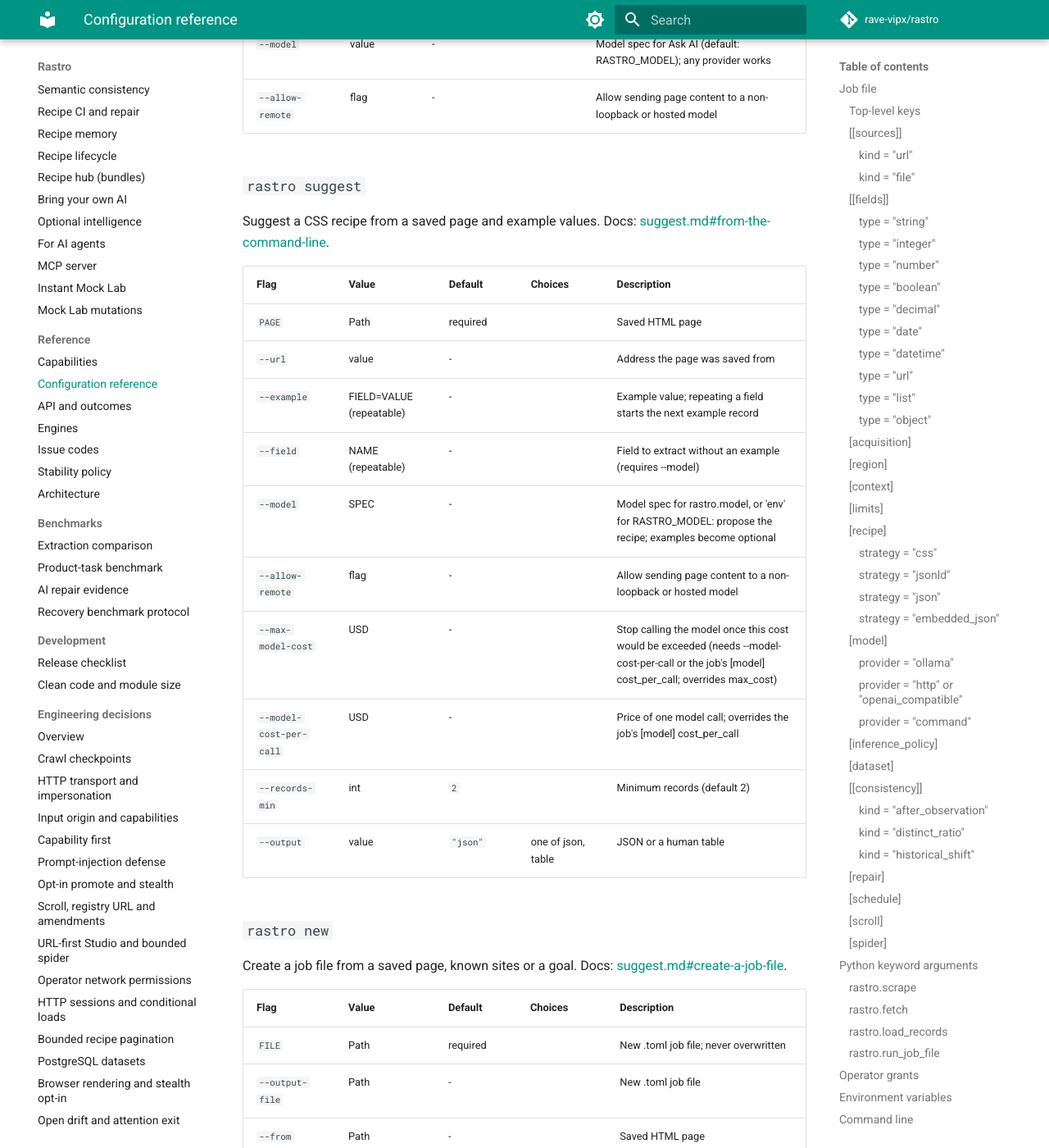
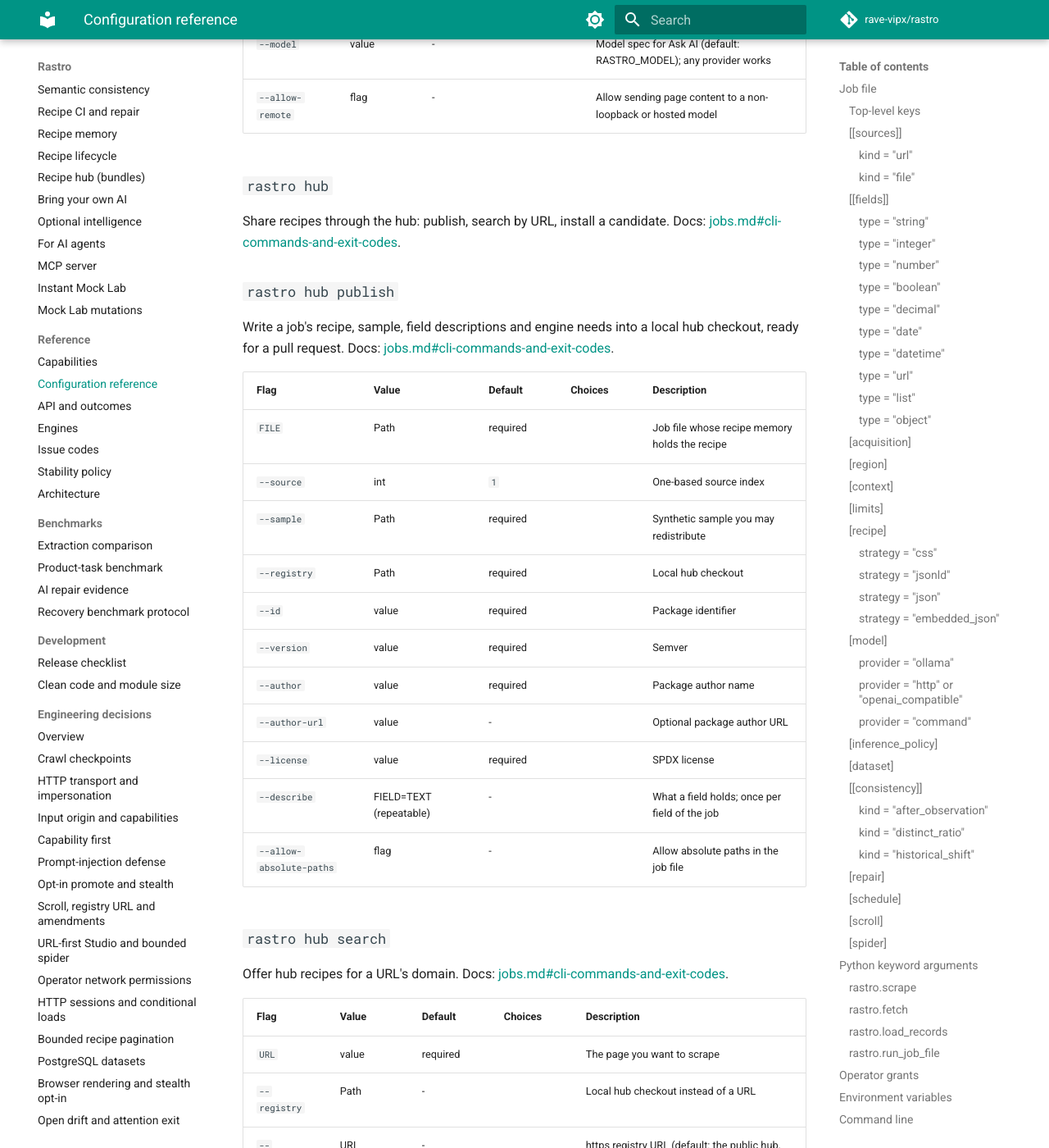
Before and after one commit to rave-vipx/rastro, an MkDocs documentation site: the page built from docs/configuration.md, in a window 1280 px wide and 1400 px high, scrolled down 43502 px. Shown: the whole window at 82% size. Built offline with MkDocs 1.6.1 and Material for MkDocs 9.7.7, drawn with Linux system fonts in a browser that asks for light colours; comment, search, counter and statistics services are not loaded; some of the changed text lies outside the part shown.

Commit message:
feat(cli): add the rastro hub command group and its capability row

```diff
--- a/docs/configuration.md
+++ b/docs/configuration.md
@@ -919,6 +919,49 @@ Open the local Studio (needs rastro[studio]). Docs: [studio.md#install-and-start
 | `--model` | value | - |  | Model spec for Ask AI (default: RASTRO_MODEL); any provider works |
 | `--allow-remote` | flag | - |  | Allow sending page content to a non-loopback or hosted model |
 
+### `rastro hub`
+
+Share recipes through the hub: publish, search by URL, install a candidate. Docs: [jobs.md#cli-commands-and-exit-codes](jobs.md#cli-commands-and-exit-codes).
+
+### `rastro hub publish`
+
+Write a job's recipe, sample, field descriptions and engine needs into a local hub checkout, ready for a pull request. Docs: [jobs.md#cli-commands-and-exit-codes](jobs.md#cli-commands-and-exit-codes).
+
+| Flag | Value | Default | Choices | Description |
+| --- | --- | --- | --- | --- |
+| `FILE` | Path | required |  | Job file whose recipe memory holds the recipe |
+| `--source` | int | `1` |  | One-based source index |
+| `--sample` | Path | required |  | Synthetic sample you may redistribute |
+| `--registry` | Path | required |  | Local hub checkout |
+| `--id` | value | required |  | Package identifier |
+| `--version` | value | required |  | Semver |
+| `--author` | value | required |  | Package author name |
+| `--author-url` | value | - |  | Optional package author URL |
+| `--license` | value | required |  | SPDX license |
+| `--describe` | FIELD=TEXT (repeatable) | - |  | What a field holds; once per field of the job |
+| `--allow-absolute-paths` | flag | - |  | Allow absolute paths in the job file |
+
+### `rastro hub search`
+
+Offer hub recipes for a URL's domain. Docs: [jobs.md#cli-commands-and-exit-codes](jobs.md#cli-commands-and-exit-codes).
+
+| Flag | Value | Default | Choices | Description |
+| --- | --- | --- | --- | --- |
+| `URL` | value | required |  | The page you want to scrape |
+| `--registry` | Path | - |  | Local hub checkout instead of a URL |
+| `--registry-url` | URL | - |  | https registry URL (default: the public hub, https://raw.githubusercontent.com/rave-vipx/rastro-hub/main/) |
+
+### `rastro hub install`
+
+Install a hub package as a candidate. Docs: [jobs.md#cli-commands-and-exit-codes](jobs.md#cli-commands-and-exit-codes).
+
+| Flag | Value | Default | Choices | Description |
+| --- | --- | --- | --- | --- |
+| `PACKAGE` | value | required |  | Package id or id@version |
+| `--store` | Path | required |  | Recipe SQLite file |
+| `--registry` | Path | - |  | Local hub checkout instead of a URL |
+| `--registry-url` | URL | - |  | https registry URL (default: the public hub, https://raw.githubusercontent.com/rave-vipx/rastro-hub/main/) |
+
 ### `rastro suggest`
 
 Suggest a CSS recipe from a saved page and example values. Docs: [suggest.md#from-the-command-line](suggest.md#from-the-command-line).
--- a/llms.txt
+++ b/llms.txt
@@ -38,6 +38,7 @@ Key facts for agents:
 - [Let your own agent propose repairs as the model](https://rave-vipx.github.io/rastro/mcp/#agent-in-the-loop): `repair_context`, then `recipe_propose`, judge `semantic_review`, then `recipe_promote`
 - [Use any AI model (optional)](https://rave-vipx.github.io/rastro/ai/): `rastro.model("ollama:...")`, an OpenAI-compatible endpoint, a command, or a `ModelPort` object; jobs take `[model]`
 - [Share and install recipes through a registry](https://rave-vipx.github.io/rastro/hub/): `rastro recipe export`/`publish` to a Git directory; `search` and `install` from a directory or an HTTPS URL
+- [Start from a recipe someone already shared for a site](https://rave-vipx.github.io/rastro/hub/): `rastro hub search URL` offers recipes for the URL's domain from the public hub or any hub URL; `rastro hub install` stores one as a candidate; `rastro hub publish` writes your recipe, a synthetic sample and field descriptions into a hub checkout
 - [Test recipes offline against synthetic page changes](https://rave-vipx.github.io/rastro/mock-lab/): Mock Lab: `build_fixture`, `verify_fixture`, `load_fixture`
 - [Give a person a local UI](https://rave-vipx.github.io/rastro/studio/): `rastro studio --root DIR`: projects are jobs with a dataset; paste a URL, name fields, preview, load, see results with provenance, repair
 - [Drive Rastro from an AI agent](https://rave-vipx.github.io/rastro/capabilities/): `rastro mcp --root DIR` (MCP tools), the JSON CLI, `rastro capabilities` and `rastro init --agent claude|codex|generic`
```
Also changed, not shown: docs/capabilities.md (+8 -0 lines), 2 other files.
